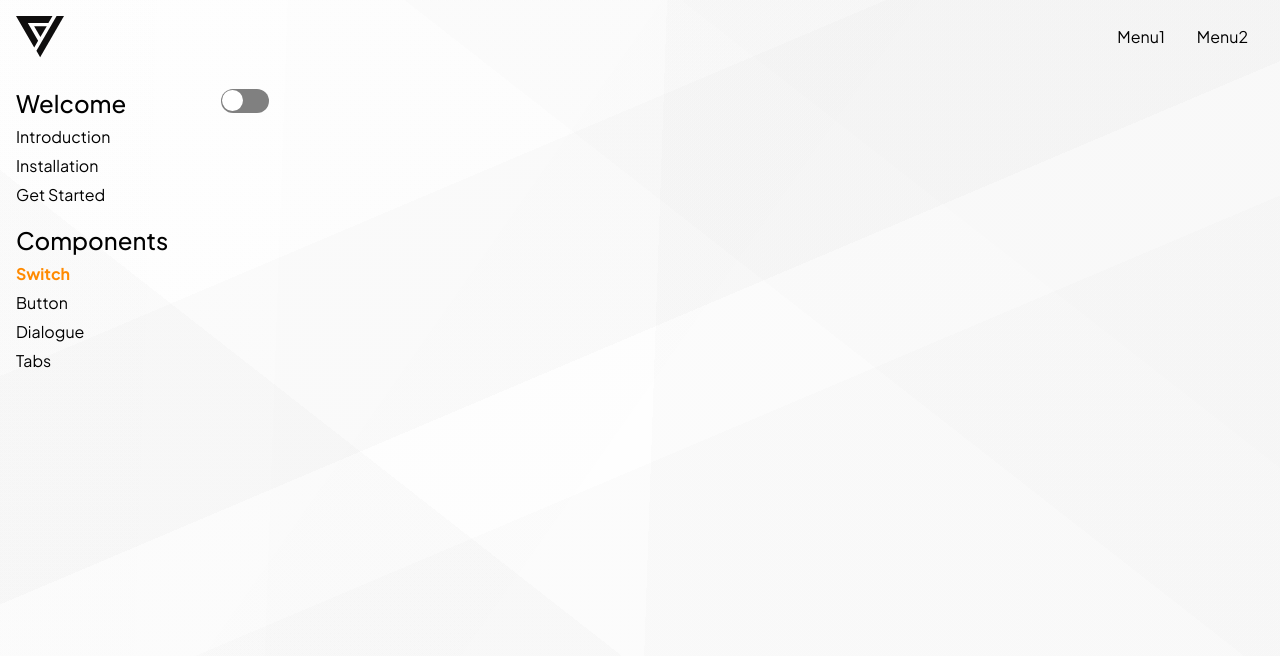
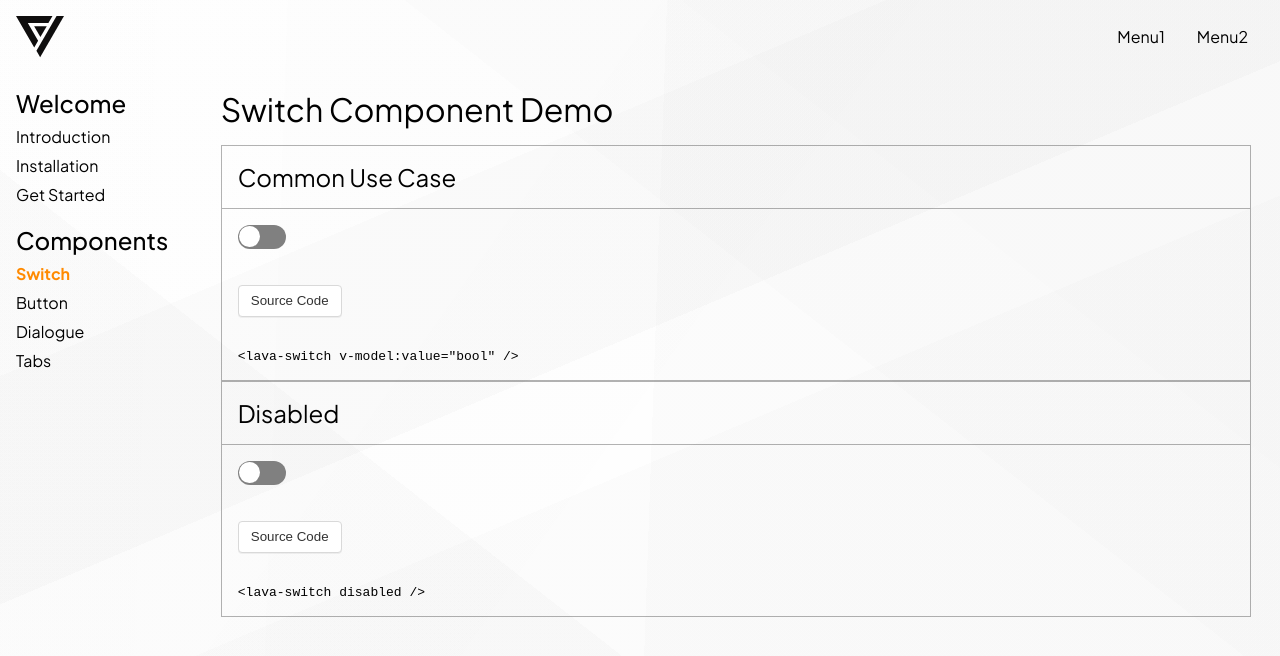
Before and after one commit to lavaboy1738/lava-UI, a Vue app: page /#/docs/switch in a window 1280 px wide. Shown: the top 656 px of the page. Built offline with nearby package versions, Linux system fonts and the light colour scheme.

Commit message:
adding content to switch demo page, adding disabled feature to switch demo

```diff
--- a/src/components/SwitchDemo.vue
+++ b/src/components/SwitchDemo.vue
@@ -1,17 +1,56 @@
 <template>
-    <div>
+<h1>Switch Component Demo</h1>
+<div class="demo">
+    <h2 class="demo-title">Common Use Case</h2>
+    <div class="demo-component">
         <Switch v-model:value="inputValue" />
     </div>
+    <div class="demo-actions">
+        <Button>Source Code</Button>
+    </div>
+    <div class="demo-code">
+        <pre>&lt;lava-switch v-model:value="bool" /&gt;</pre>
+    </div>
+</div>
+<div class="demo">
+    <h2 class="demo-title">Disabled</h2>
+    <div class="demo-component">
+        <Switch v-model:value="inputValue2" disabled />
+    </div>
+    <div class="demo-actions">
+        <Button>Source Code</Button>
+    </div>
+    <div class="demo-code">
+        <pre>&lt;lava-switch disabled /&gt;</pre>
+    </div>
+</div>
 </template>
 
 <script lang="ts">
 import { ref } from 'vue';
 import Switch from "../library/Switch.vue";
+import Button from "../library/Button.vue";
 export default {
-    components: {Switch},
+    components: {Switch, Button},
     setup(){
         const inputValue = ref(false);
-        return{inputValue}
+        const inputValue2 = ref(false);
+        return{inputValue, inputValue2};
     }
 }
 </script>
+
+<style lang="scss" scopded>
+    h1{
+        margin-bottom: 1rem;
+    }
+    .demo{
+        border: 1px solid rgba(0, 0, 0, 0.3);
+        &-title, &-actions, &-code, &-component{
+            padding: 1rem;
+        }
+        &-title{
+            border-bottom: 1px solid rgba(0, 0, 0, 0.3);
+        }
+    }
+</style>
--- a/src/library/Switch.vue
+++ b/src/library/Switch.vue
@@ -1,11 +1,18 @@
 <template>
-    <button class="lava-switch" :class="{'lava-checked': value}" @click="toggle" > <span></span> </button>
+    <button class="lava-switch" :class="{'lava-checked': value}" :disabled="disabled" @click="toggle" > <span></span> </button>
 </template>
 
 <script lang="ts">
 export default {
     props: {
-        value: Boolean,
+        value: {
+            tyoe: Boolean,
+            default: false,
+        },
+        disabled:{
+            type: Boolean,
+            default: false,
+        }
     },
     setup(props, context){
         const toggle = () => {
```
